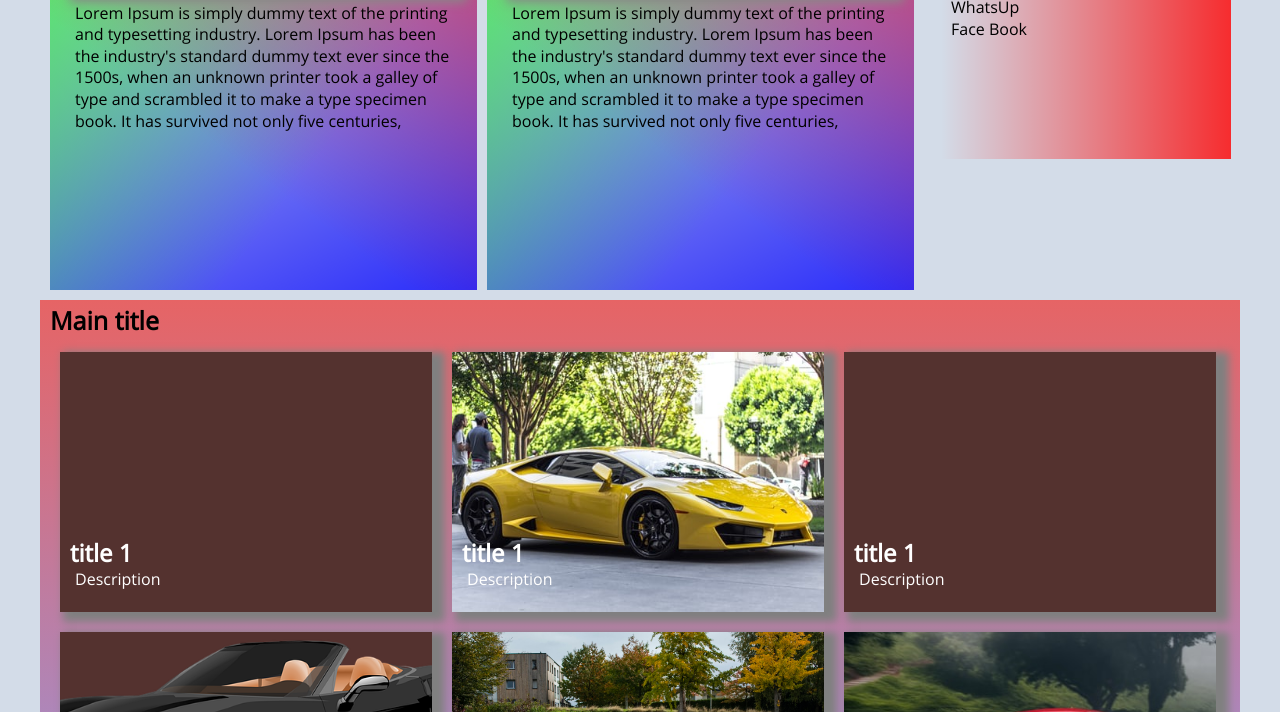
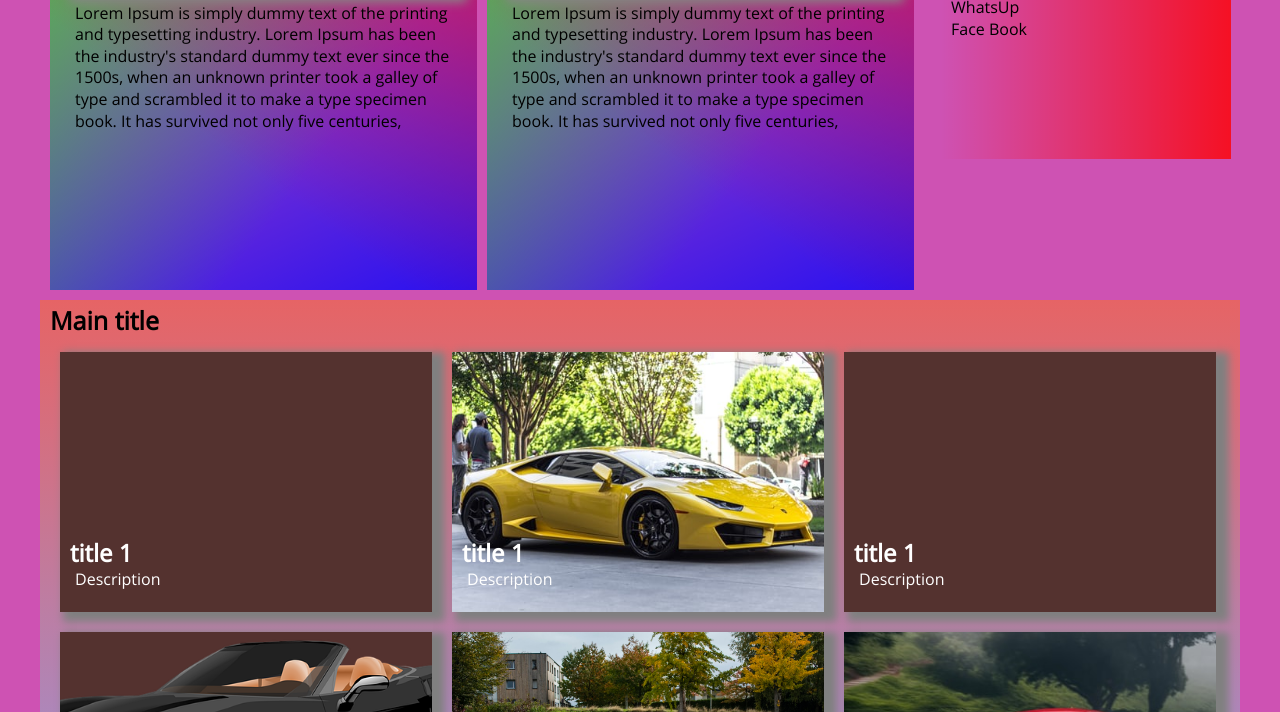
Before and after one commit to nirmalieo3/layout, a plain HTML site: page index.html in a window 1280 px wide. Shown: the part 656-1368 px from the top of the page. Drawn offline with Linux system fonts and the light colour scheme.

Commit message:
file changed

```diff
--- a/main.css
+++ b/main.css
@@ -15,7 +15,7 @@ body{
 	font-size: 100%;
 	font-family: Arial, Verdana;
 	text-align: left;
-	background-color: rgb(211, 220, 232);
+	background-color: rgb(206, 82, 179);
 	line-height: 1.35em;
 	box-sizing: border-box;
 	font-family: fonti, sans-serif;
@@ -233,9 +233,7 @@ footer {
 	padding: 10px;
 }
 
-.review-section, .review, .sub-section-review{
 
-  }
 
 .review-section {
 	width:100%;
```
